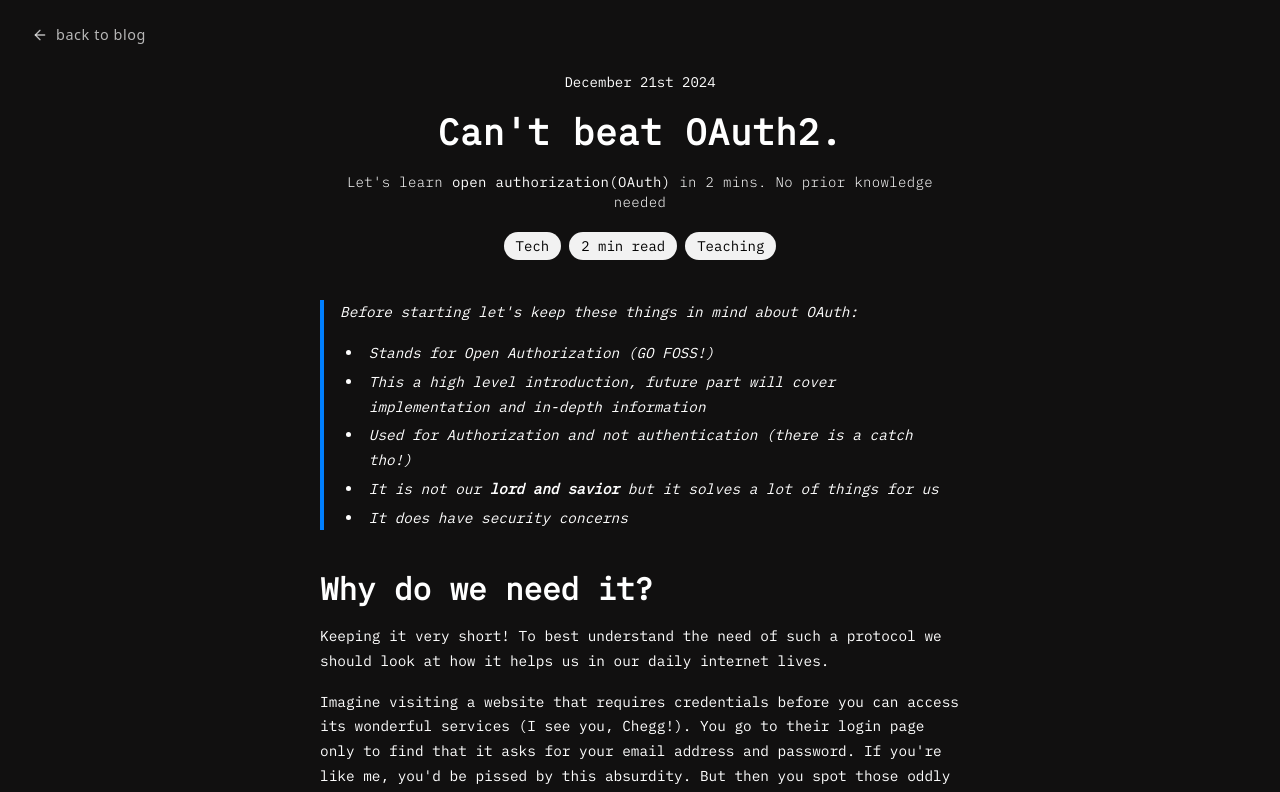
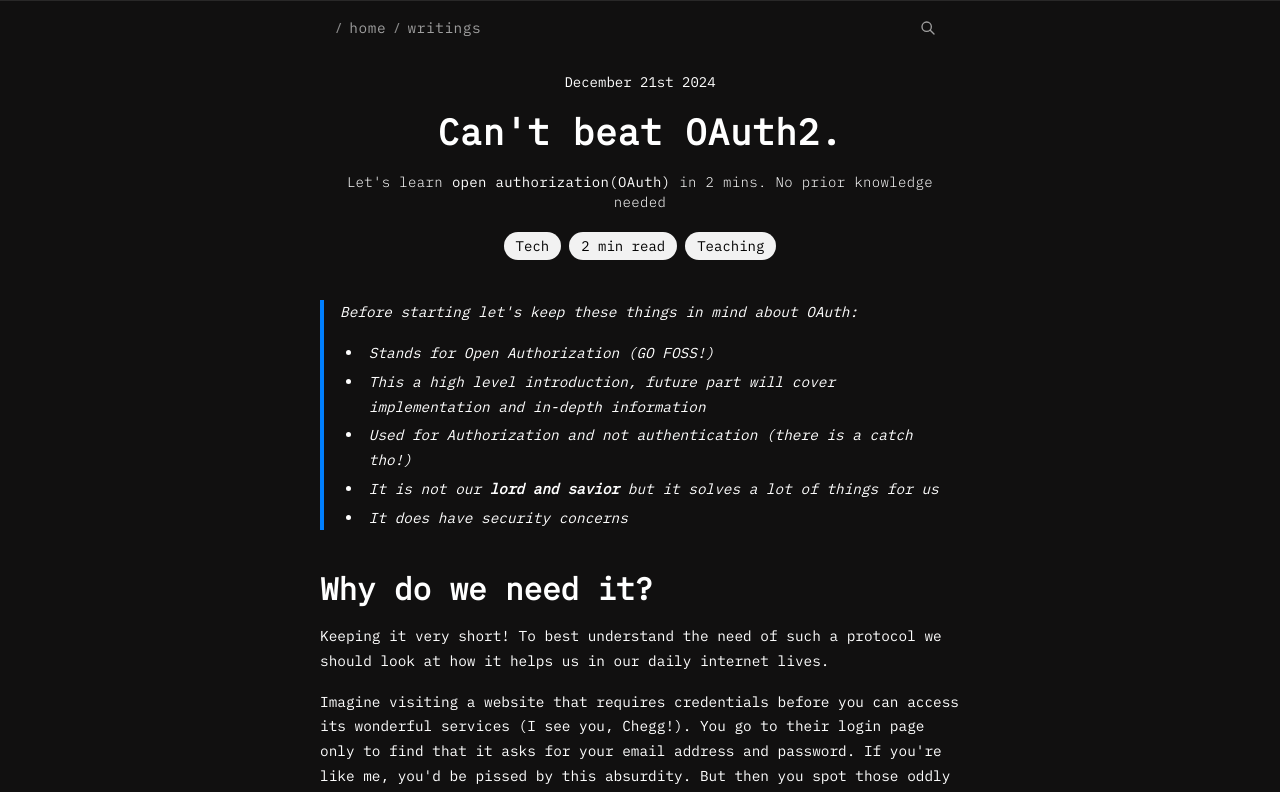
Before and after one commit to Sarthakischauhan/portfolio, a Next.js app: page /blog/cant-beat-oauth2 in a window 1280 px wide. Shown: the top 792 px of the page. Built offline with nearby package versions, Linux system fonts and the light colour scheme.

Commit message:
navbar and search dec 26 8:32 PM

```diff
--- a/app/components/GithubCalendar.jsx
+++ b/app/components/GithubCalendar.jsx
@@ -9,10 +9,14 @@ export async function GithubCalendar() {
   const data = (await response.json()).contributions
   return <ActivityCalendar
     data={data}
+    fontSize={12}
+    blockSize={10}
+    className="max-w-[40rem]"
     theme={
         {
             dark:["rgba(255, 255, 255, 0.1)","#79f046ff" ],
             light:["rgba(255, 255, 255, 0.1)","#79f046ff" ]
         }
     }/>
+
 }
--- a/app/components/Navbar.jsx
+++ b/app/components/Navbar.jsx
@@ -1,55 +1,235 @@
 "use client";
+import { useState, useEffect, useRef } from "react";
 import Link from "next/link";
-import { usePathname } from "next/navigation";
-import SocialTiles from "../components/SocialTiles";
+import { usePathname, useRouter } from "next/navigation";
+import { useBlogData } from "../hooks/useBlogData";
 
 const Navbar = () => {
   const pathname = usePathname();
+  const router = useRouter();
+  const blogData = useBlogData();
+  const [isSearchOpen, setIsSearchOpen] = useState(false);
+  const [searchQuery, setSearchQuery] = useState("");
+  const [isScrolled, setIsScrolled] = useState(false);
+  const [isVisible, setIsVisible] = useState(true);
+  const [lastScrollY, setLastScrollY] = useState(0);
+  const searchInputRef = useRef(null);
 
-  const baseLinkClass =
-    "text-nav tracking-nav transition-colors font-mono";
+  // Dynamic navigation functions
+  const getCurrentSection = () => {
+    if (pathname.startsWith("/blog")) return "writings";
+    if (pathname.startsWith("/projects")) return "projects";
+    return null;
+  };
 
-  const NavLink = ({ href, children }) => {
+  const getCurrentSectionHref = () => {
+    if (pathname.startsWith("/blog")) return "/blog";
+    if (pathname.startsWith("/projects")) return "/projects";
+    return "/";
+  };
+
+  // Handle scroll behavior
+  useEffect(() => {
+    const handleScroll = () => {
+      const currentScrollY = window.scrollY;
+
+      // Hide/show navbar based on scroll direction
+      if (currentScrollY > lastScrollY && currentScrollY > 100) {
+        setIsVisible(false);
+      } else {
+        setIsVisible(true);
+      }
+
+      // Add background blur when scrolled
+      setIsScrolled(currentScrollY > 10);
+      setLastScrollY(currentScrollY);
+    };
+
+    window.addEventListener("scroll", handleScroll, { passive: true });
+    return () => window.removeEventListener("scroll", handleScroll);
+  }, [lastScrollY]);
+
+  // Focus search input when modal opens
+  useEffect(() => {
+    if (isSearchOpen && searchInputRef.current) {
+      searchInputRef.current.focus();
+    }
+  }, [isSearchOpen]);
+
+  // Close search modal on escape key
+  useEffect(() => {
+    const handleEscape = (e) => {
+      if (e.key === "Escape") {
+        setIsSearchOpen(false);
+      }
+    };
+    document.addEventListener("keydown", handleEscape);
+    return () => document.removeEventListener("keydown", handleEscape);
+  }, []);
+
+  const baseLinkClass = "text-nav tracking-nav transition-all duration-200 font-mono relative group";
+
+  const NavLink = ({ href, children, onClick }) => {
     const isActive = pathname === href;
     return (
       <Link
         href={href}
+        onClick={onClick}
         className={`${baseLinkClass} ${
           isActive ? "text-white" : "text-white/60"
         } hover:text-white`}
       >
-        {children}
+        <span className="relative">
+          {children}
+          <span className={`absolute -bottom-1 left-0 h-px bg-nav transform transition-transform duration-200 ${isActive ? "scale-x-100" : "scale-x-0 group-hover:scale-x-100"}`} />
+        </span>
       </Link>
     );
   };
 
+  // Search functionality
+  const searchItems = [
+    ...blogData.filteredBlogs.map(post => ({
+      ...post,
+      type: "blog",
+      href: `/blog/${post.slug}`
+    })),
+    // Add projects when available
+  ];
+
+  const filteredResults = searchItems.filter(item =>
+    item.title.toLowerCase().includes(searchQuery.toLowerCase()) ||
+    (item.description && item.description.toLowerCase().includes(searchQuery.toLowerCase()))
+  ).slice(0, 5);
+
+  const handleSearchSelect = (item) => {
+    setIsSearchOpen(false);
+    setSearchQuery("");
+    router.push(item.href);
+  };
+
+  const currentSection = getCurrentSection();
+
   return (
-    <nav className="p-6 md:p-4 font-mono select-none">
-      <div className="max-w-[40rem] mx-auto flex justify-between items-center">
-        <div className="flex items-center gap-2 text-nav font-medium text-white/70">
-          <span>/</span>
-          <NavLink href="/">home</NavLink>
+    <>
+      {/* Progress indicator for blog posts */}
+      {pathname.startsWith("/blog/") && (
+        <div className="fixed top-0 left-0 right-0 h-px bg-white/10 z-50">
+          <div
+            className="h-full bg-nav transition-transform duration-150"
+            style={{
+              transform: `translateX(${Math.max(0, (1 - window.scrollY / (document.documentElement.scrollHeight - window.innerHeight))) * 100 - 100}%)`
+            }}
+          />
+        </div>
+      )}
 
-          {/* <NavLink href="/projects">projects</NavLink> */}
-          <span>/</span>
-          <NavLink href="/projects">projects</NavLink>
-          <span>/</span>
-          <NavLink href="/blog">writings</NavLink>
+      {/* Main Navbar */}
+      <nav className={`fixed top-0 left-0 right-0 z-40 transition-all duration-300 ${
+        isVisible ? "translate-y-0" : "-translate-y-full"
+      } ${isScrolled ? "bg-black/80 backdrop-blur-md" : "bg-transparent"}`}>
+        <div className="max-w-[40rem] mx-auto px-6 md:px-4">
+          <div className="flex justify-between items-center h-16 md:h-14">
+            {/* Dynamic Navigation Links */}
+            <div className="flex items-center gap-2 text-nav font-medium text-white/70 select-none">
+              <span className="text-white/50">/</span>
+              <NavLink href="/">home</NavLink>
+              {currentSection && (
+                <>
+                  <span className="text-white/50">/</span>
+                  <NavLink href={getCurrentSectionHref()}>{currentSection}</NavLink>
+                </>
+              )}
+            </div>
+
+            {/* Search button */}
+            <button
+              onClick={() => setIsSearchOpen(true)}
+              className="p-2 text-white/60 hover:text-white transition-colors duration-200"
+              aria-label="Search"
+            >
+              <svg className="w-4 h-4" fill="none" stroke="currentColor" viewBox="0 0 24 24">
+                <path strokeLinecap="round" strokeLinejoin="round" strokeWidth={2} d="M21 21l-6-6m2-5a7 7 0 11-14 0 7 7 0 0114 0z" />
+              </svg>
+            </button>
+          </div>
         </div>
-        {/* <div className="flex space-x-4">
-          <a href="https://www.linkedin.com/in/sarthakchauhan01/" target="_blank" rel="noopener noreferrer">
-            <svg className="w-5 h-5 h" fill="currentColor" viewBox="0 0 24 24" xmlns="http://www.w3.org/2000/svg">
-              <path d="M20.447 20.452h-3.554v-5.569c0-1.328-.027-3.037-1.852-3.037-1.853 0-2.136 1.445-2.136 2.939v5.667H9.351V9h3.414v1.561h.046c.477-.9 1.637-1.85 3.37-1.85 3.601 0 4.267 2.37 4.267 5.455v6.286zM5.337 7.433c-1.144 0-2.063-.926-2.063-2.065 0-1.138.92-2.063 2.063-2.063 1.14 0 2.064.925 2.064 2.063 0 1.139-.925 2.065-2.064 2.065zm1.782 13.019H3.555V9h3.564v11.452zM22.225 0H1.771C.792 0 0 .774 0 1.729v20.542C0 23.227.792 24 1.771 24h20.451C23.2 24 24 23.227 24 22.271V1.729C24 .774 23.2 0 22.222 0h.003z"/>
-            </svg>
-          </a>
-          <a href="https://github.com/Sarthakischauhan" target="_blank" rel="noopener noreferrer">
-            <svg className="w-5 h-5" fill="currentColor" viewBox="0 0 24 24" xmlns="http://www.w3.org/2000/svg">
-              <path d="M12 .297c-6.63 0-12 5.373-12 12 0 5.303 3.438 9.8 8.205 11.385.6.113.82-.258.82-.577 0-.285-.01-1.04-.015-2.04-3.338.724-4.042-1.61-4.042-1.61C4.422 18.07 3.633 17.7 3.633 17.7c-1.087-.744.084-.729.084-.729 1.205.084 1.838 1.236 1.838 1.236 1.07 1.835 2.809 1.305 3.495.998.108-.776.417-1.305.76-1.605-2.665-.3-5.466-1.332-5.466-5.93 0-1.31.465-2.38 1.235-3.22-.135-.303-.54-1.523.105-3.176 0 0 1.005-.322 3.3 1.23.96-.267 1.98-.399 3-.405 1.02.006 2.04.138 3 .405 2.28-1.552 3.285-1.23 3.285-1.23.645 1.653.24 2.873.12 3.176.765.84 1.23 1.91 1.23 3.22 0 4.61-2.805 5.625-5.475 5.92.42.36.81 1.096.81 2.22 0 1.606-.015 2.896-.015 3.286 0 .315.21.69.825.57C20.565 22.092 24 17.592 24 12.297c0-6.627-5.373-12-12-12"/>
-            </svg>
-          </a>
-        </div>*/}
-      </div>
-    </nav>
+      </nav>
+
+      {/* Search Modal */}
+      {isSearchOpen && (
+        <div className="fixed inset-0 z-50">
+          {/* Backdrop */}
+          <div
+            className="absolute inset-0 bg-black/80 backdrop-blur-sm"
+            onClick={() => setIsSearchOpen(false)}
+          />
+
+          {/* Search panel */}
+          <div className="absolute left-0 right-0 top-20 max-w-[40rem] mx-auto px-6 md:px-4">
+            <div className="bg-black/90 backdrop-blur-md border border-white/10 rounded-lg">
+              <div className="p-4">
+                <div className="relative">
+                  <svg className="absolute left-3 top-1/2 -translate-y-1/2 w-4 h-4 text-white/40" fill="none" stroke="currentColor" viewBox="0 0 24 24">
+                    <path strokeLinecap="round" strokeLinejoin="round" strokeWidth={2} d="M21 21l-6-6m2-5a7 7 0 11-14 0 7 7 0 0114 0z" />
+                  </svg>
+                  <input
+                    ref={searchInputRef}
+                    type="text"
+                    value={searchQuery}
+                    onChange={(e) => setSearchQuery(e.target.value)}
+                    placeholder="Search posts..."
+                    className="w-full pl-10 pr-4 py-2 bg-white/5 border border-white/10 rounded text-white placeholder-white/40 focus:outline-none focus:border-nav/50 transition-colors duration-200 font-mono text-nav"
+                  />
+                </div>
+
+                {/* Search results */}
+                {searchQuery && (
+                  <div className="mt-4 space-y-2 max-h-64 overflow-y-auto">
+                    {filteredResults.length > 0 ? (
+                      filteredResults.map((item, index) => (
+                        <button
+                          key={index}
+                          onClick={() => handleSearchSelect(item)}
+                          className="w-full text-left p-3 bg-white/5 hover:bg-white/10 rounded transition-colors duration-200 group"
+                        >
+                          <div className="flex items-start justify-between gap-3">
+                            <div className="flex-1 min-w-0">
+                              <h4 className="text-white font-mono text-sm truncate group-hover:text-nav transition-colors duration-200">
+                                {item.title}
+                              </h4>
+                              {item.description && (
+                                <p className="text-white/40 text-xs mt-1 line-clamp-2">
+                                  {item.description}
+                                </p>
+                              )}
+                            </div>
+                            <span className="text-xs text-white/30 font-mono uppercase">
+                              {item.type}
+                            </span>
+                          </div>
+                        </button>
+                      ))
+                    ) : (
+                      <p className="text-white/40 text-center py-4 text-sm">
+                        No results found for "{searchQuery}"
+                      </p>
+                    )}
+                  </div>
+                )}
+
+                {/* Keyboard shortcut hint */}
+                <div className="mt-4 pt-4 border-t border-white/10">
+                  <p className="text-white/30 text-xs text-center">
+                    Press <kbd className="px-1 py-0.5 bg-white/10 rounded text-xs">ESC</kbd> to close
+                  </p>
+                </div>
+              </div>
+            </div>
+          </div>
+        </div>
+      )}
+    </>
   );
 };
 
--- a/app/hooks/useBlogData.jsx
+++ b/app/hooks/useBlogData.jsx
@@ -5,7 +5,6 @@ export const useBlogData = () => {
   const BLOG_DATA = [...data.blogData].sort((a, b) =>
     new Date(b.date_posted) - new Date(a.date_posted)
   );
-
   const allTags = ['All', ...new Set(BLOG_DATA.flatMap(blog => blog.tags || []))];
   const [selectedTag, setSelectedTag] = useState('All');
 
--- a/app/layout.js
+++ b/app/layout.js
@@ -1,8 +1,7 @@
 import { Inter, IBM_Plex_Mono } from "next/font/google";
 import "./globals.css";
+import Head from "next/head";
 import Navbar from "./components/Navbar";
-import Head from "next/head";
-import RouteBackButton from "./components/RouteBackButton";
 
 const inter = Inter({
   variable: "--font-inter",
@@ -29,8 +28,7 @@ export default function RootLayout({ children }) {
         <meta name="format-detection" content="date=no" />
       </Head>
       <body className={`${inter.variable} ${ibmPlexMono.variable} antialiased`}>
-        {/* {<Navbar />}*/}
-        <RouteBackButton />
+        <Navbar />
         {children}
       </body>
     </html>
--- a/next.config.mjs
+++ b/next.config.mjs
@@ -12,6 +12,9 @@ const withMDX = nextMDX({
 );
 const nextConfig = withMDX({
     pageExtensions: ["jsx","js","mdx"],
+    experimental: {
+        viewTransition: true,
+    },
 })
 
 export default nextConfig;
```
Also changed, not shown: app/components/ExperienceTile.jsx (deleted, +0 -61 lines).
